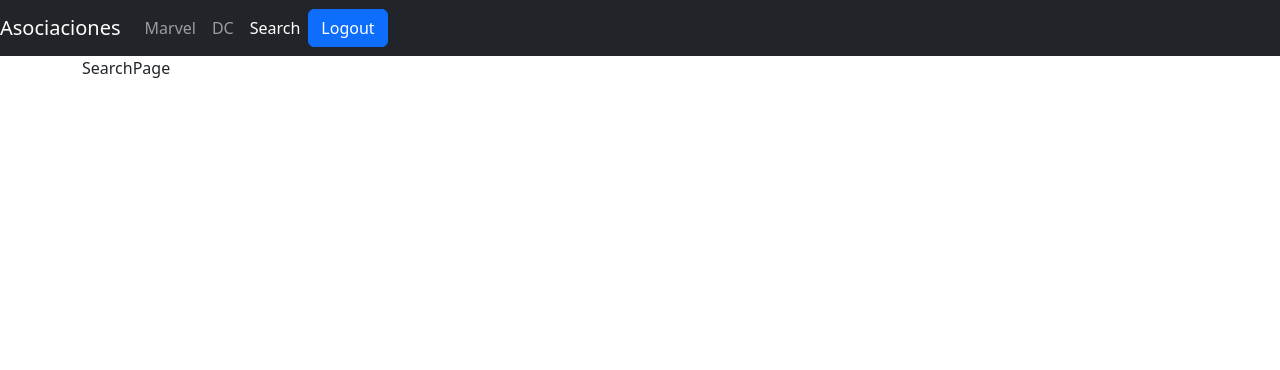
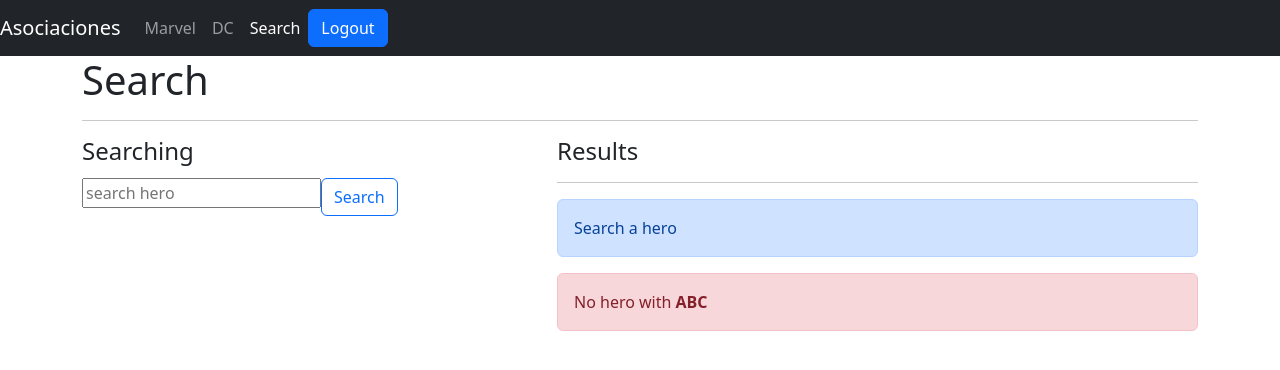
Before and after one commit to wldrocha/heroes-spa, a React (Vite) app: page /search in a window 1280 px wide. Shown: the top 370 px of the page. Built offline with nearby package versions, Linux system fonts and the light colour scheme.

Commit message:
[ADD] markeup herpoage

```diff
--- a/src/heroes/pages/SearchPage.jsx
+++ b/src/heroes/pages/SearchPage.jsx
@@ -1,3 +1,35 @@
+import { HeroCard } from '../components'
+
 export const SearchPage = () => {
-  return <div>SearchPage</div>
+  return (
+    <>
+      <h1>Search</h1>
+      <hr />
+      <div className='row'>
+        <div className='col-5'>
+          <h4>Searching</h4>
+          <form action=''>
+            <input
+              type='text'
+              placeholder='search hero'
+              name='searchText'
+              id='searchText'
+            />
+            <button className='btn btn-outline-primary mt-1'>Search</button>
+          </form>
+        </div>
+        <div className='col-7'>
+          <h4>Results</h4>
+          <hr />
+          <div className="alert alert-primary">
+            Search a hero
+          </div>
+          <div className="alert alert-danger">
+            No hero with <b>ABC</b>
+          </div>
+          {/* <HeroCard /> */}
+        </div>
+      </div>
+    </>
+  )
 }
```
